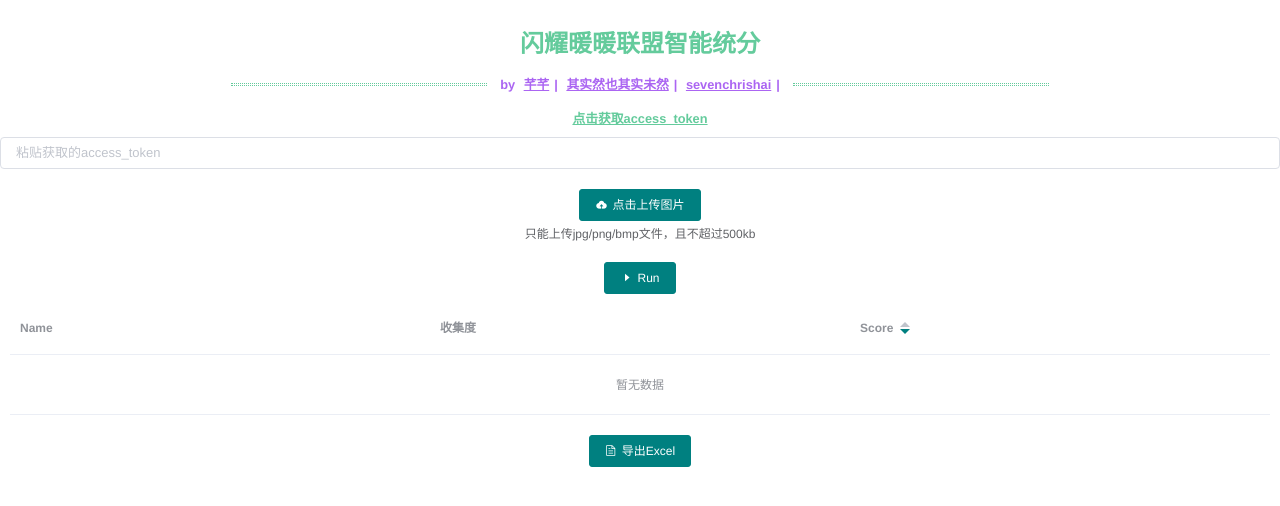
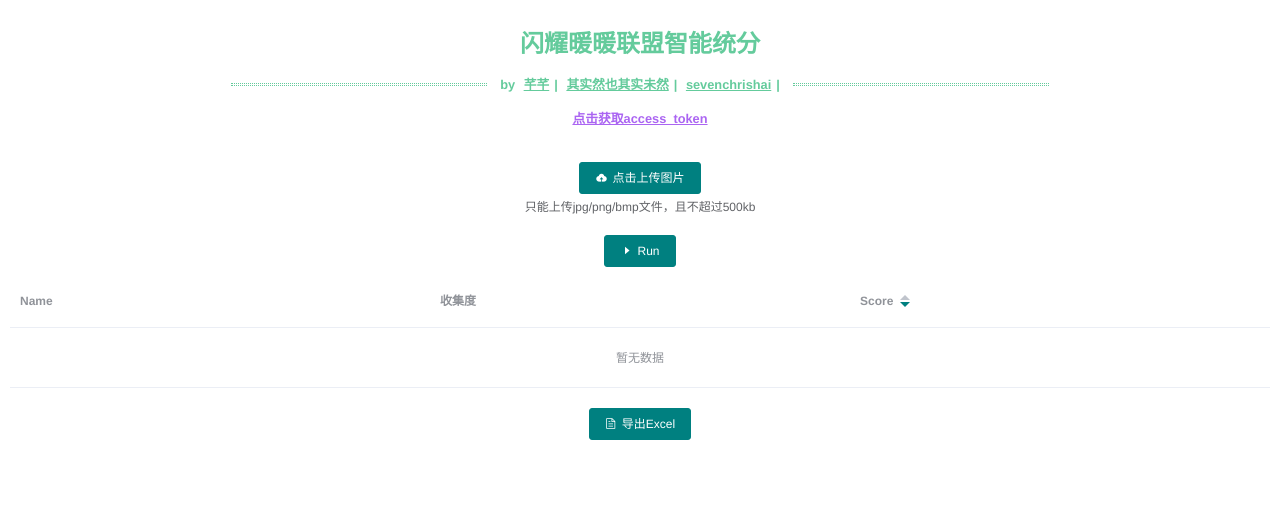
Before and after one commit to sevenchrishai/qianqian, a Vue app: page / in a window 1280 px wide. Shown: the top 506 px of the page. Built offline with nearby package versions, Linux system fonts and the light colour scheme.

Commit message:
不能跨域，886……

```diff
--- a/src/api/api.js
+++ b/src/api/api.js
@@ -5,7 +5,7 @@ import api_host from '@/api'
 // 定义axios基本设置
 const request = axios.create({
     baseURL: api_host,
-    timeout: 3000,//请求超时时间
+    timeout: 30000,//请求超时时间
 })
 
 // 添加请求拦截器
--- a/src/assets/home.scss
+++ b/src/assets/home.scss
@@ -22,7 +22,7 @@ h2{
   font-weight: 700;
   margin-top: 20px;
   margin-bottom: 10px;
-  color: $color-purple;
+  color: $color-green;
   .dash{
     display: inline-block;
     width: 20%;
@@ -33,11 +33,11 @@ h2{
     height:1px;content:'';display:block;border-top:1px dotted $color-green;
   }
   a{
-    color: $color-purple;
+    color: $color-green;
     padding: 0 5px;
   }
   .aToken{
-    color: $color-green;
+    color: $color-purple;
   }
   .token{
     margin-top: 10px;
--- a/src/components/Home.vue
+++ b/src/components/Home.vue
@@ -13,8 +13,8 @@
                 <span class="dash"></span>
             </p>
             <p class="by">
-                <a class="aToken" target="_blank" :href="tokenUrl">点击获取access_token</a>
-                <el-input class="token" v-model="token" placeholder="粘贴获取的access_token"></el-input>
+                <a class="aToken" target="_blank" href="javascript:void(0)" @click="getAccessToken">点击获取access_token</a>
+                <el-input type="hidden" class="token" v-model="token" placeholder="粘贴获取的access_token"></el-input>
             </p>
         </div>
         <div class="picUploadList">
@@ -127,6 +127,7 @@
                         this.requestData();
                     }).catch(()=>{
                         this.reqFlag = false;
+                        this.listLoading = false;
                     });
 
                 }
```
Also changed, not shown: 8 other files (tests, documents, lock files or other folders).
